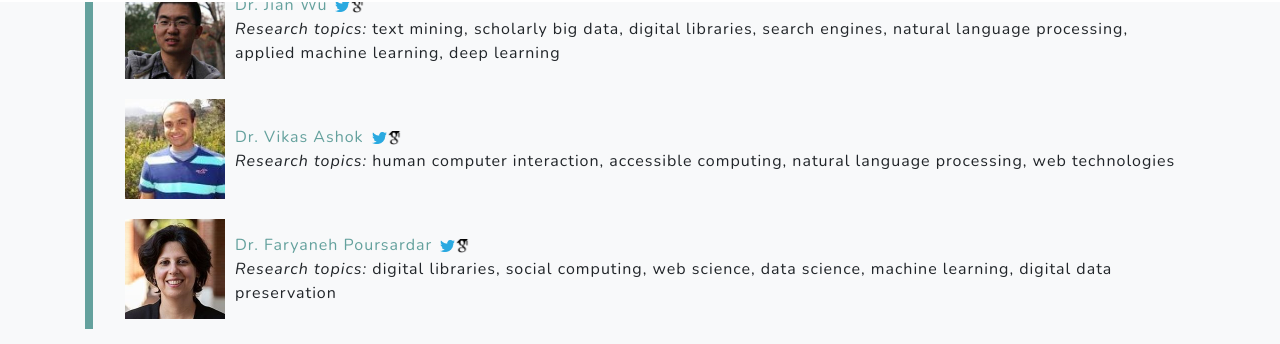
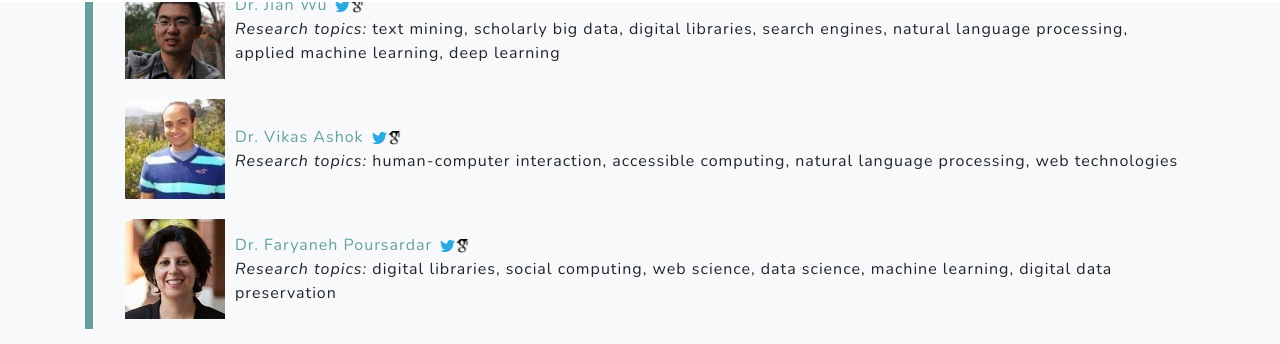
Before and after one commit to oduwsdl/oduwsdl.github.io, a Jekyll site: the page built from index.html, in a window 1280 px wide and 900 px high, scrolled down 1871 px. Shown: the part 110-454 px from the top of the window. Built offline with Jekyll 4.4.1, drawn with Linux system fonts in a browser that asks for light colours; nearby versions of some CDN libraries.

Commit message:
Hyphenated version of HCI is far more common
This also aligns with the conference Vikas publishes in.

```diff
--- a/_data/faculty.yml
+++ b/_data/faculty.yml
@@ -28,7 +28,7 @@
   homepage: https://www.cs.odu.edu/~vashok/
   twitter_handle: vikas_daveb
   google_scholar_id: Lfu3j30AAAAJ&hl
-  research_topic: human computer interaction, accessible computing, natural language processing, web technologies
+  research_topic: human-computer interaction, accessible computing, natural language processing, web technologies
 
 - name: Dr. Faryaneh Poursardar
   homepage: https://www.cs.odu.edu/~poursardar/
```
